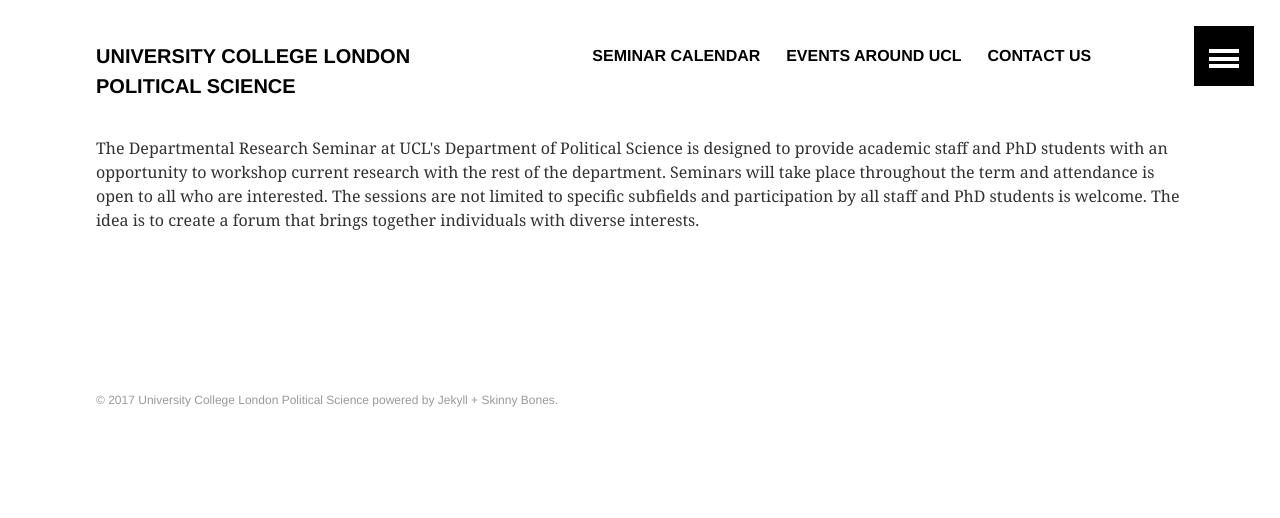
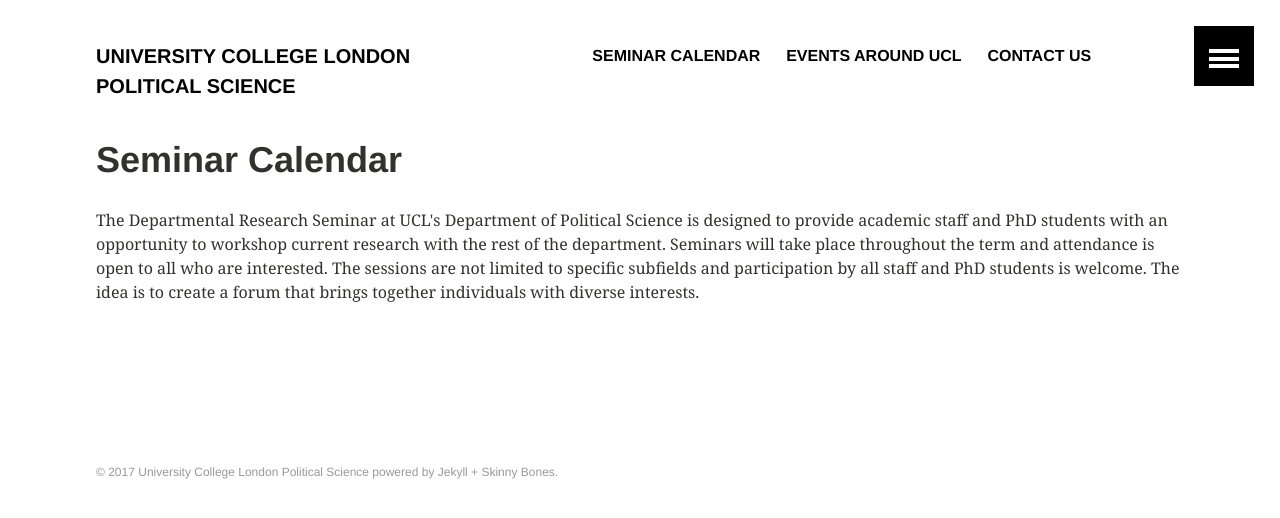
Before and after one commit to phischroeder/drs_page, a Jekyll site: the page built from calendar/index.html, in a window 1280 px wide. Shown: the top 518 px of the page. Built offline with Jekyll 4.4.1, drawn with Linux system fonts in a browser that asks for light colours.

Commit message:
Update index.html

```diff
--- a/calendar/index.html
+++ b/calendar/index.html
@@ -1,5 +1,6 @@
 ---
 layout: archive
+title: "Seminar Calendar"
 ---
 
 <div class="tiles">
```
